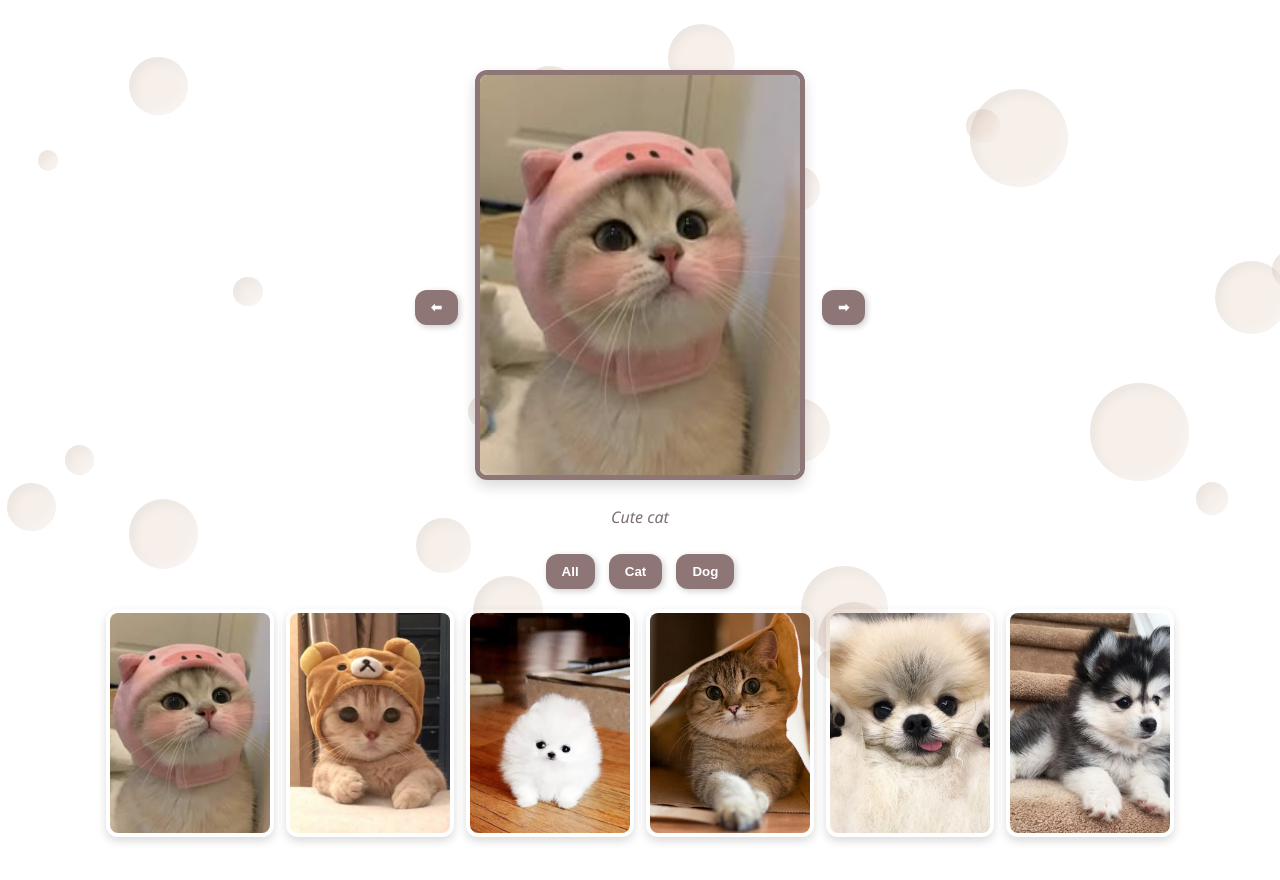
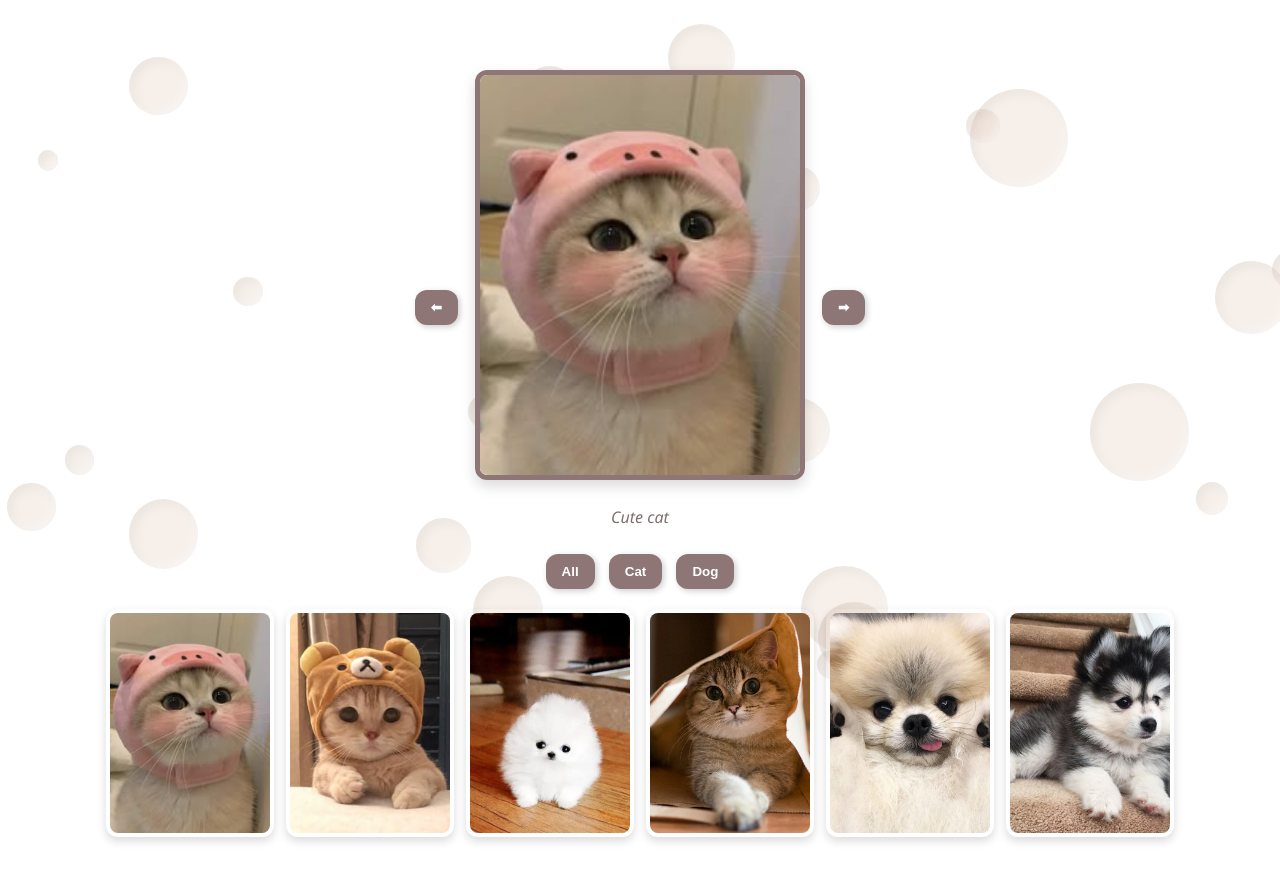
Before and after one commit to SiyaSt/jquery_project, a website: page index.html in a window 1280 px wide. Drawn offline with nearby package versions, Linux system fonts and the light colour scheme.

Commit message:
fix: some styles and tag img

```diff
--- a/index.html
+++ b/index.html
@@ -12,7 +12,7 @@
 <div id="preview-container">
     <button id="prev">⬅</button>
     <div class="image-container">
-    <img id="preview" src="" alt="">
+    <img id="preview" src="./images/cat.jpg" alt="pet_images">
     <p id="image-description"></p>
     </div>
     <button id="next">➡</button>
--- a/main.css
+++ b/main.css
@@ -77,10 +77,12 @@ button:hover {
     max-height: 400px;
     width: 320px;
     height: 400px;
+    object-fit: cover;
     border-radius: 12px;
     border: 5px solid #8e7676;
     box-shadow: 0 6px 14px rgba(0,0,0,0.15);
 }
+
 
 .image-container{
     display: flex;
```
